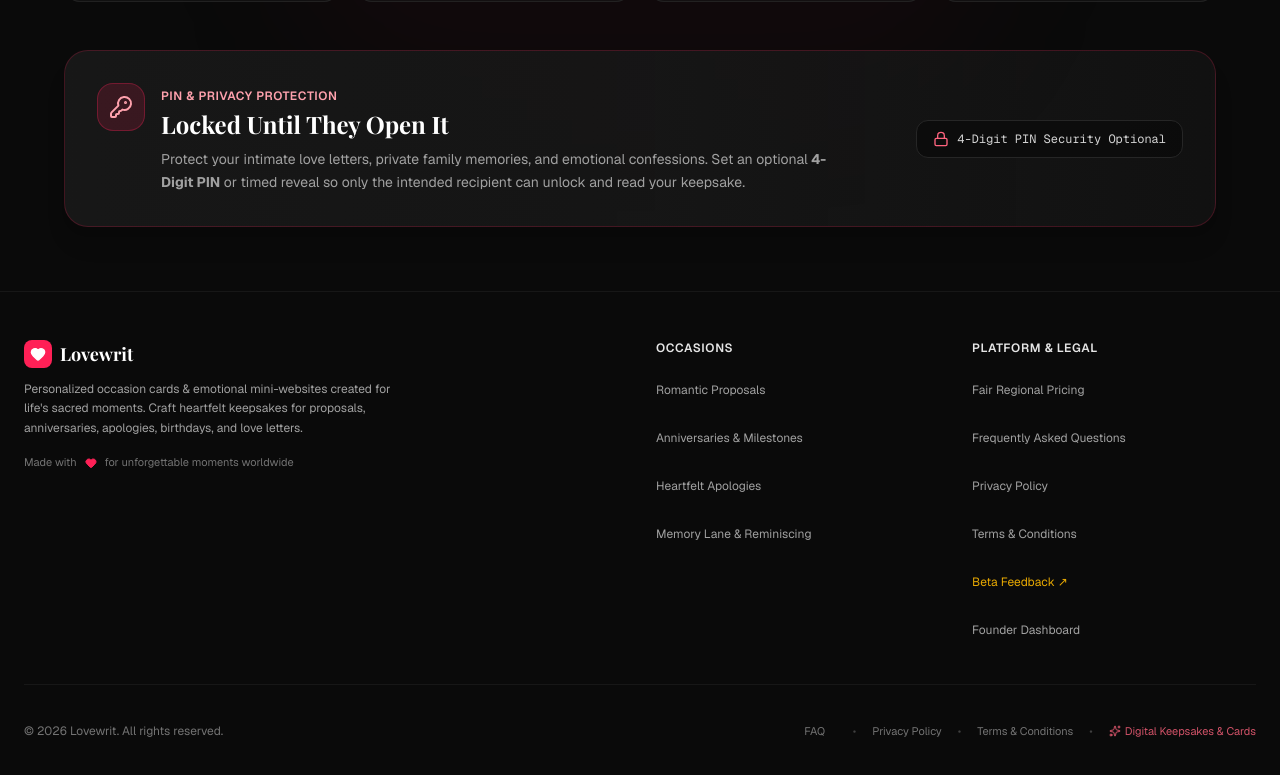
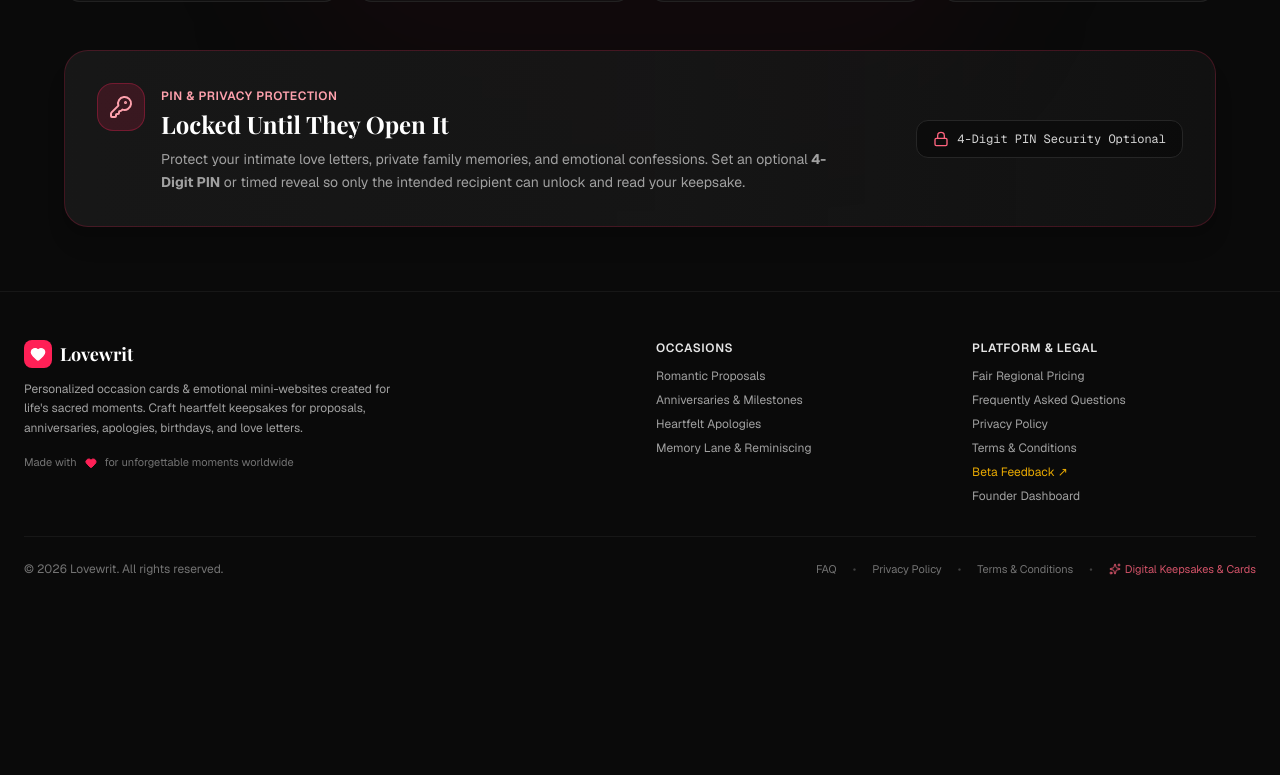
Before and after one commit to chiranjeev2/Lovewrit, a Next.js app: page / in a window 1280 px wide. Shown: the part 6980-7755 px from the top of the page. After the commit the page ends 7605 px from the top, so only its background shows below. Built offline with nearby package versions, Linux system fonts and the light colour scheme; no server answers; the database is empty; a web font is replaced by a local one.

Commit message:
revert: restore Footer.tsx to match eb54e77

```diff
--- a/src/components/shared/Footer.tsx
+++ b/src/components/shared/Footer.tsx
@@ -29,25 +29,25 @@ export default function Footer() {
             <h4 className="text-xs font-semibold uppercase tracking-wider text-neutral-200">
               Occasions
             </h4>
-            <ul className="mt-3 space-y-1 text-xs">
+            <ul className="mt-3 space-y-2 text-xs">
               <li>
-                <Link href="/#templates" className="hover:text-rose-400 transition min-h-[44px] inline-flex items-center">
+                <Link href="/#templates" className="hover:text-rose-400 transition">
                   Romantic Proposals
                 </Link>
               </li>
               <li>
-                <Link href="/#templates" className="hover:text-rose-400 transition min-h-[44px] inline-flex items-center">
-                  Anniversaries &amp; Milestones
+                <Link href="/#templates" className="hover:text-rose-400 transition">
+                  Anniversaries & Milestones
                 </Link>
               </li>
               <li>
-                <Link href="/#templates" className="hover:text-rose-400 transition min-h-[44px] inline-flex items-center">
+                <Link href="/#templates" className="hover:text-rose-400 transition">
                   Heartfelt Apologies
                 </Link>
               </li>
               <li>
-                <Link href="/#templates" className="hover:text-rose-400 transition min-h-[44px] inline-flex items-center">
-                  Memory Lane &amp; Reminiscing
+                <Link href="/#templates" className="hover:text-rose-400 transition">
+                  Memory Lane & Reminiscing
                 </Link>
               </li>
             </ul>
@@ -55,27 +55,27 @@ export default function Footer() {
 
           <div>
             <h4 className="text-xs font-semibold uppercase tracking-wider text-neutral-200">
-              Platform &amp; Legal
+              Platform & Legal
             </h4>
-            <ul className="mt-3 space-y-1 text-xs">
+            <ul className="mt-3 space-y-2 text-xs">
               <li>
-                <Link href="/#pricing" className="hover:text-rose-400 transition min-h-[44px] inline-flex items-center">
+                <Link href="/#pricing" className="hover:text-rose-400 transition">
                   Fair Regional Pricing
                 </Link>
               </li>
               <li>
-                <Link href="/faq" className="hover:text-rose-400 transition min-h-[44px] inline-flex items-center">
+                <Link href="/faq" className="hover:text-rose-400 transition">
                   Frequently Asked Questions
                 </Link>
               </li>
               <li>
-                <Link href="/privacy" className="hover:text-rose-400 transition min-h-[44px] inline-flex items-center">
+                <Link href="/privacy" className="hover:text-rose-400 transition">
                   Privacy Policy
                 </Link>
               </li>
               <li>
-                <Link href="/terms" className="hover:text-rose-400 transition min-h-[44px] inline-flex items-center">
-                  Terms &amp; Conditions
+                <Link href="/terms" className="hover:text-rose-400 transition">
+                  Terms & Conditions
                 </Link>
               </li>
               <li>
@@ -83,13 +83,13 @@ export default function Footer() {
                   href={process.env.NEXT_PUBLIC_FEEDBACK_URL || "mailto:founder@lovewrit.com?subject=Lovewrit%20Beta%20Feedback"}
                   target="_blank"
                   rel="noopener noreferrer"
-                  className="hover:text-amber-300 text-amber-400/90 transition min-h-[44px] inline-flex items-center gap-1"
+                  className="hover:text-amber-300 text-amber-400/90 transition flex items-center gap-1"
                 >
                   <span>Beta Feedback ↗</span>
                 </a>
               </li>
               <li>
-                <Link href="/admin" className="hover:text-rose-400 transition min-h-[44px] inline-flex items-center">
+                <Link href="/admin" className="hover:text-rose-400 transition">
                   Founder Dashboard
                 </Link>
               </li>
@@ -100,21 +100,21 @@ export default function Footer() {
         <div className="mt-8 border-t border-neutral-900 pt-6 flex flex-col sm:flex-row items-center justify-between text-xs text-neutral-500 gap-3">
           <p>© {new Date().getFullYear()} Lovewrit. All rights reserved.</p>
           <div className="flex flex-wrap items-center gap-4 text-[11px]">
-            <Link href="/faq" className="hover:text-neutral-300 transition min-h-[44px] min-w-[44px] inline-flex items-center justify-center py-1">
+            <Link href="/faq" className="hover:text-neutral-300 transition">
               FAQ
             </Link>
             <span className="text-neutral-700">•</span>
-            <Link href="/privacy" className="hover:text-neutral-300 transition min-h-[44px] inline-flex items-center py-1">
+            <Link href="/privacy" className="hover:text-neutral-300 transition">
               Privacy Policy
             </Link>
             <span className="text-neutral-700">•</span>
-            <Link href="/terms" className="hover:text-neutral-300 transition min-h-[44px] inline-flex items-center py-1">
-              Terms &amp; Conditions
+            <Link href="/terms" className="hover:text-neutral-300 transition">
+              Terms & Conditions
             </Link>
             <span className="text-neutral-700">•</span>
-            <span className="inline-flex items-center text-rose-400/80 min-h-[44px]">
+            <span className="inline-flex items-center text-rose-400/80">
               <Sparkles className="mr-1 h-3 w-3" />
-              Digital Keepsakes &amp; Cards
+              Digital Keepsakes & Cards
             </span>
           </div>
         </div>
```
